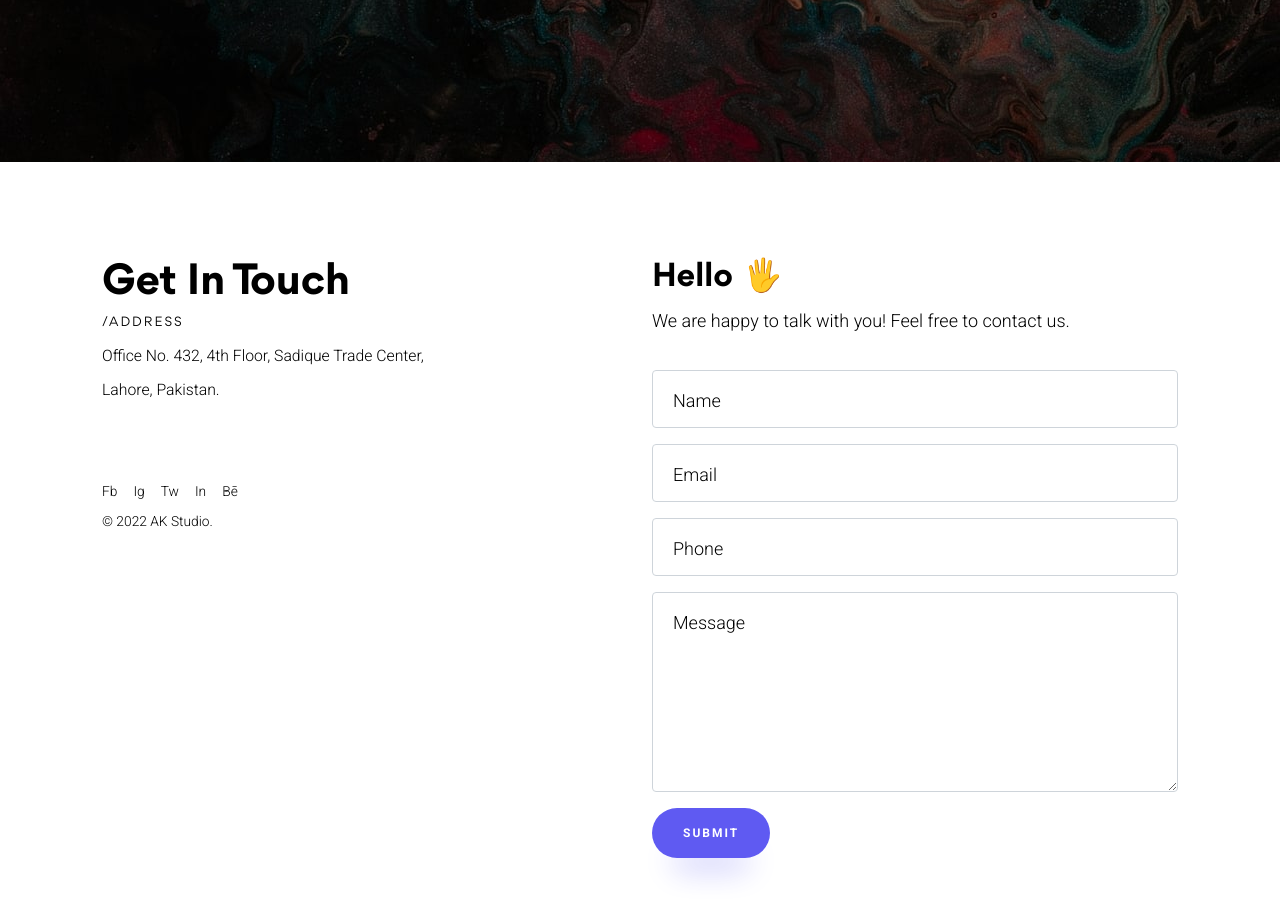
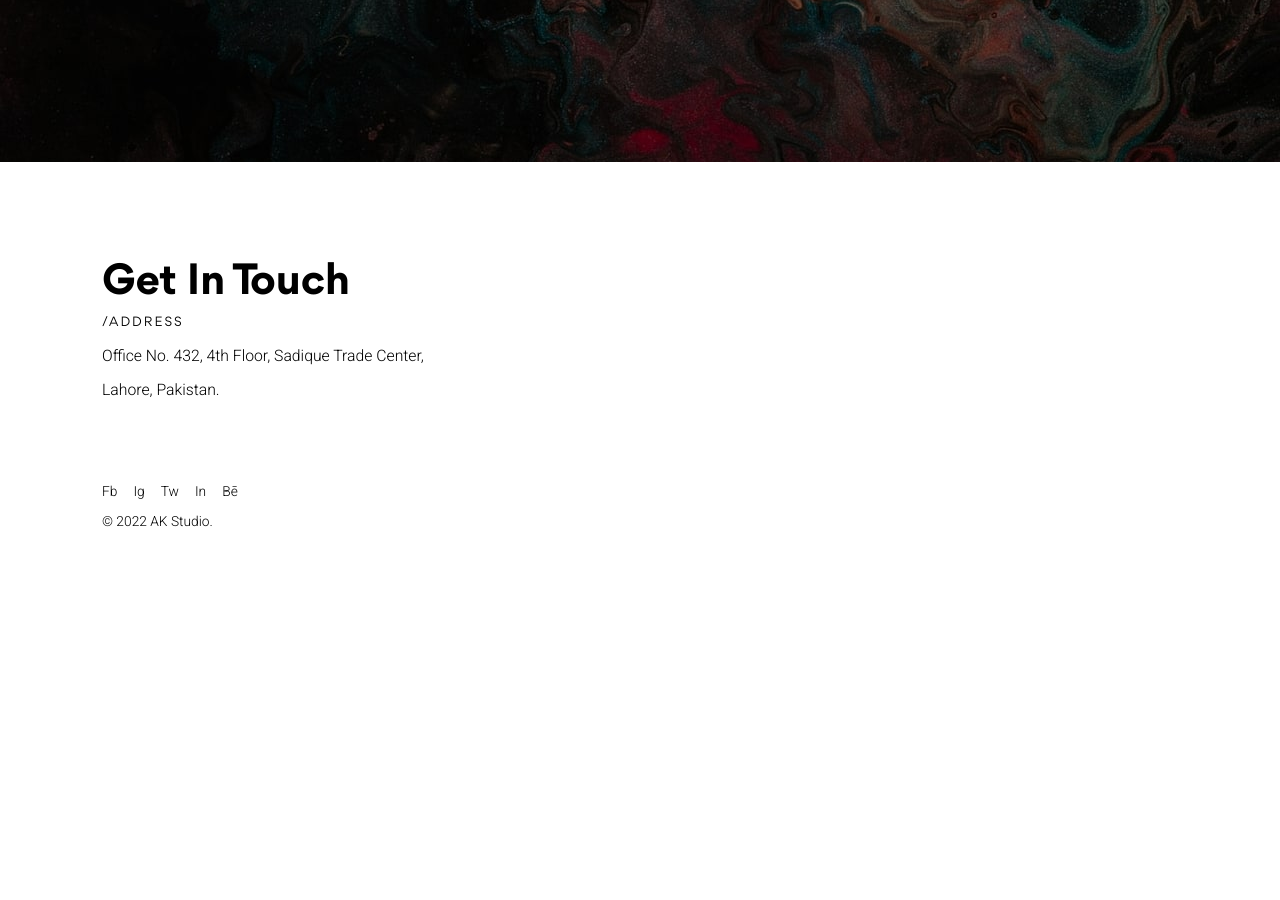
Before and after one commit to aftabkhalid/aks, a Jekyll site: the page built from contact.html, in a window 1280 px wide and 900 px high, scrolled down 738 px. Built offline with Jekyll 4.4.1, drawn with Linux system fonts in a browser that asks for light colours.

Commit message:
remove form

```diff
--- a/contact.html
+++ b/contact.html
@@ -35,7 +35,7 @@
 
       </div>
 
-      <div class="col-12 col-sm-12 col-md-6 col-lg-6 col-xl-6 col-xxl-6 mt-5 mt-sm-0">
+      <!-- <div class="col-12 col-sm-12 col-md-6 col-lg-6 col-xl-6 col-xxl-6 mt-5 mt-sm-0">
 
           <form class="row g-3 gform needs-validation"  id="contactForm" method="POST"
           action="https://script.google.com/macros/s/AKfycbyTEqRBlz2MX3aCmvj-sBR9Nuy6x69iON7jO6VwalzG2qkrAi2i9ZxsVk-RMuIxYsVU/exec" novalidate>
@@ -116,7 +115,7 @@
             </div>
 
           </form>
-        </div>
+        </div> -->
 
 		</div>
   </div>
```
Also changed, not shown: other parts of contact.html (+2 -3 lines).
